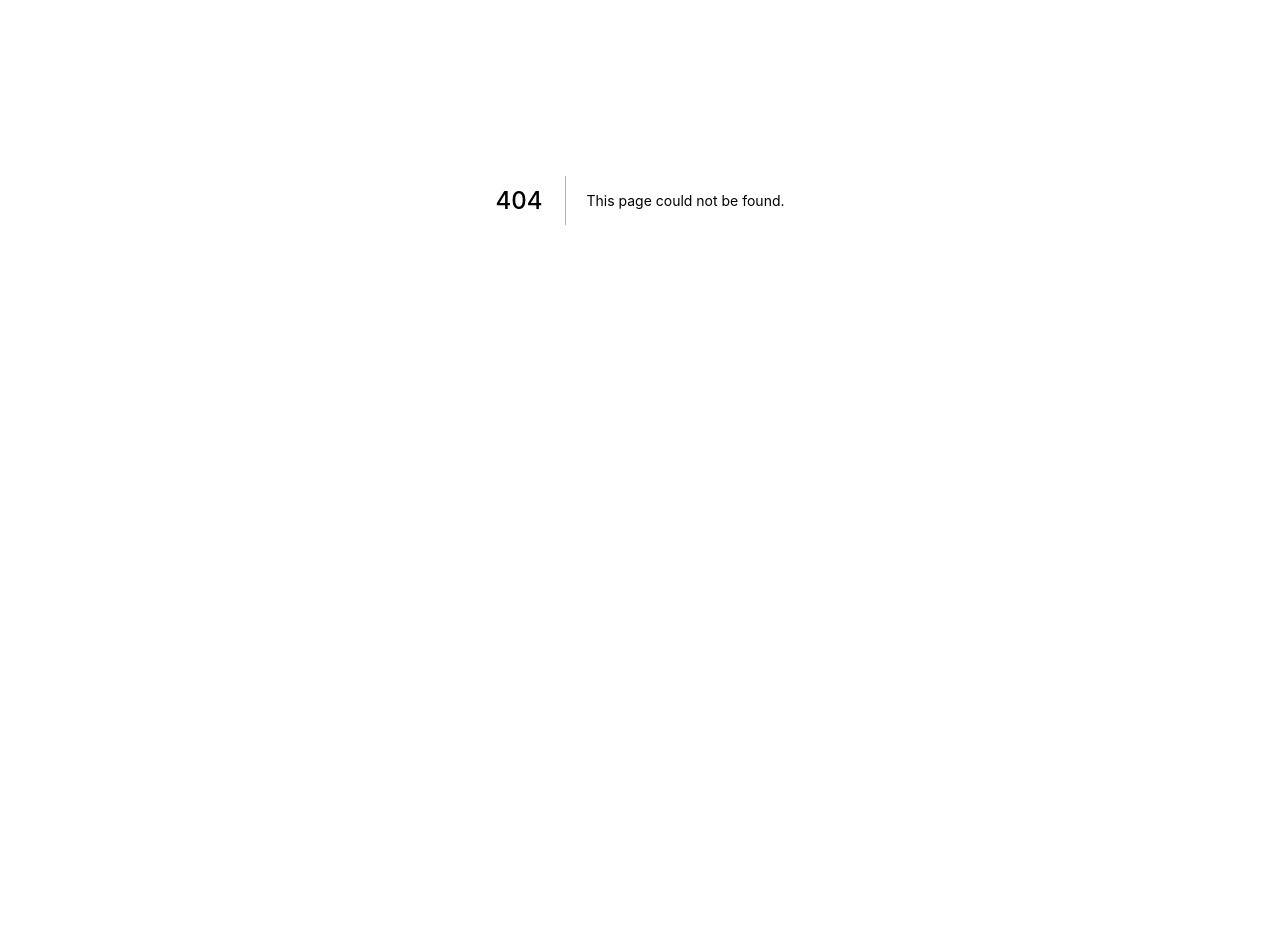
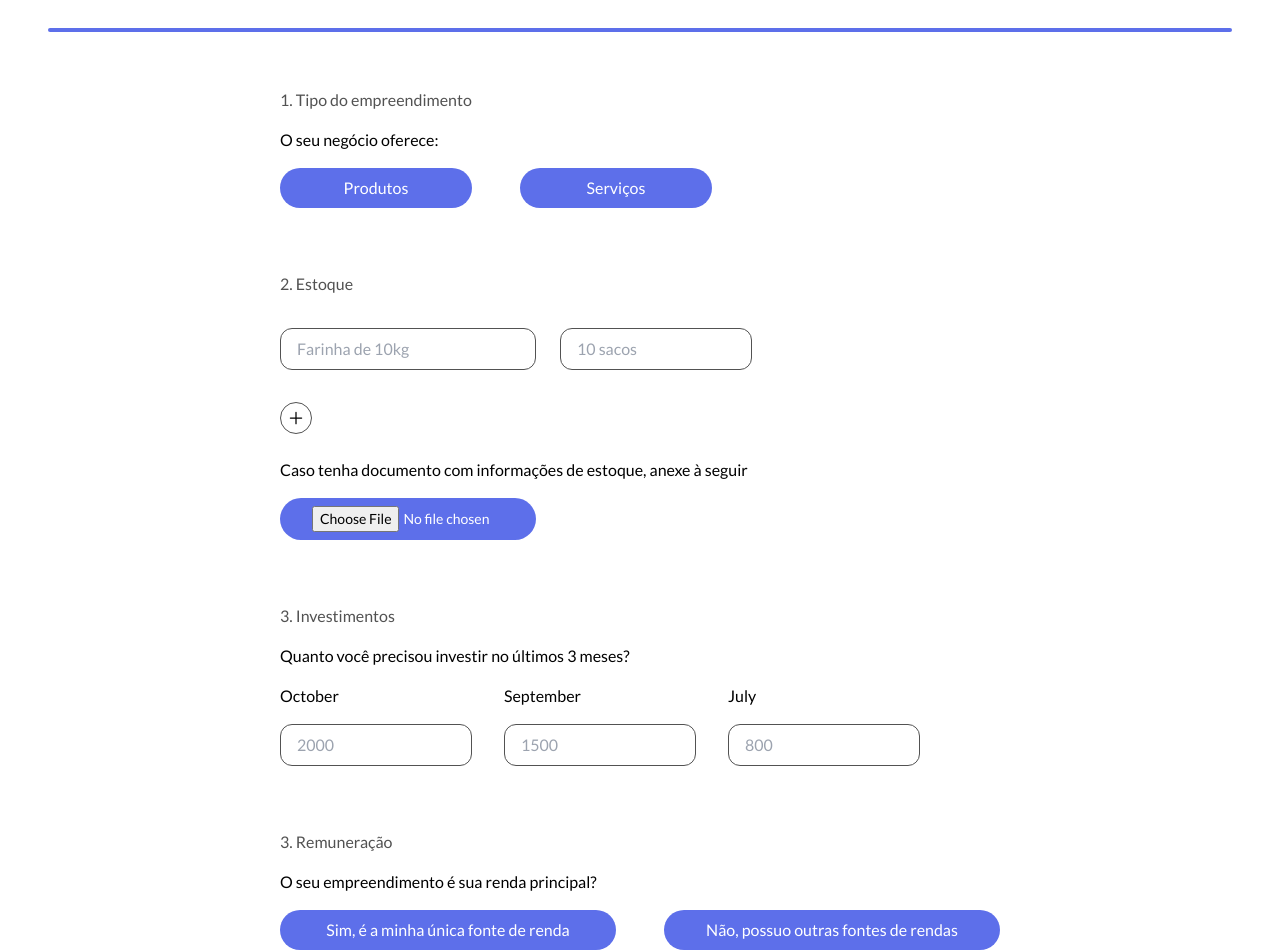
Before and after one commit to katsuragawaa/bndes-hack, a Next.js app: page /forms/business in a window 1280 px wide. Before the commit this address had no page. Shown: the part 200-1152 px from the top of the page. Before the commit the page ends 800 px from the top, so only its background shows below. Built offline with nearby package versions, Linux system fonts and the light colour scheme.

Commit message:
feat: wip business form

```diff
--- a/src/pages/construction.tsx
+++ b/src/pages/construction.tsx
@@ -7,7 +7,7 @@ const Construction: NextPage = () => {
     <>
       <Head>
         <title>avalizo | Em construção</title>
-        <meta name="description" content="avalizoathon solution" />
+        <meta name="description" content="avalizo" />
         <link rel="icon" href="/favicon.ico" />
       </Head>
 
--- /dev/null
+++ b/src/pages/forms/business.tsx
@@ -0,0 +1,254 @@
+import type { NextPage } from "next";
+
+import Head from "next/head";
+import { FormEvent, RefObject, useRef, useState } from "react";
+import moment from "moment";
+
+import { IoAddOutline } from "react-icons/io5";
+import { StickyTop } from "../../components/StickyTop";
+
+export async function getStaticProps() {
+  moment.locale("pt-br");
+  const today = moment();
+  return {
+    props: {
+      month: today.format("MMMM"),
+      lastMonth: today.subtract(1, "month").format("MMMM"),
+      lastLastMonth: today.subtract(2, "month").format("MMMM"),
+    },
+  };
+}
+
+const Inventory = ({ scroll }: { scroll: () => void }) => {
+  return (
+    <div className="mt-4 flex gap-6 pb-2">
+      <div className="flex flex-col gap-4">
+        <input
+          className="w-64 rounded-xl border border-neutral-600 py-2 px-4"
+          type="text"
+          placeholder="Farinha de 10kg"
+          onFocus={scroll}
+        />
+      </div>
+      <div className="flex flex-col gap-4">
+        <input
+          className="w-48 rounded-xl border border-neutral-600 py-2 px-4"
+          type="text"
+          placeholder="10 sacos"
+          onFocus={scroll}
+        />
+      </div>
+    </div>
+  );
+};
+
+const Business: NextPage<Record<string, string>> = ({
+  month,
+  lastMonth,
+  lastLastMonth,
+}) => {
+  const typeRef = useRef<HTMLDivElement>(null);
+  const inventoryRef = useRef<HTMLDivElement>(null);
+  const investRef = useRef<HTMLDivElement>(null);
+  const remunerationRef = useRef<HTMLDivElement>(null);
+
+  const [showProduct, setShowProduct] = useState(false);
+  const showProductQuestion = () => setShowProduct(true);
+
+  const [showIncome, setShowIncome] = useState(false);
+  const showIncomeQuestion = () => {
+    setShowIncome(true);
+    scrollInto(remunerationRef);
+  };
+
+  const [inventories, setInventories] = useState<JSX.Element[]>([
+    <Inventory key={1} scroll={() => scrollInto(inventoryRef)} />,
+  ]);
+
+  const scrollInto = (ref: RefObject<HTMLDivElement>) => {
+    if (!ref.current) {
+      return;
+    }
+
+    ref.current.scrollIntoView({ behavior: "smooth" });
+  };
+
+  const addInventory = () =>
+    setInventories((prev) => [
+      ...prev,
+      <Inventory key={prev.length} scroll={() => scrollInto(inventoryRef)} />,
+    ]);
+
+  const submit = (e: FormEvent<HTMLFormElement>) => {
+    e.preventDefault();
+  };
+
+  return (
+    <>
+      <Head>
+        <title>avalizo | Informações do negócio</title>
+        <meta name="description" content="avalizo" />
+        <link rel="icon" href="/favicon.ico" />
+      </Head>
+
+      <StickyTop>
+        <>
+          <h1 className="text-3xl font-bold">Seu negócio</h1>
+          <p className="mt-2 text-neutral-600">
+            Agora preciso saber sobre o seu empreendimento!
+          </p>
+        </>
+      </StickyTop>
+
+      <main className="container mx-auto mt-56 flex min-h-screen flex-col items-center">
+        <form className="my-16 w-[720px]" onSubmit={submit}>
+          <div className="scroll-mt-72 text-neutral-600" ref={typeRef}>
+            1. Tipo do empreendimento
+          </div>
+          <div className="mt-4 flex flex-col gap-6">
+            <div className="flex flex-col gap-4">
+              O seu negócio oferece:
+              <div className="flex gap-12 text-center text-white">
+                <div
+                  className="w-48 cursor-pointer rounded-full bg-hack-blue-dark py-2"
+                  onClick={showProductQuestion}
+                >
+                  Produtos
+                </div>
+                <div className="w-48 cursor-pointer rounded-full bg-hack-blue-dark py-2">
+                  Serviços
+                </div>
+              </div>
+            </div>
+            {showProduct && (
+              <div className="flex flex-col gap-4">
+                Qual é o produto?
+                <input
+                  className="w-64 rounded-xl border border-neutral-600 py-2 px-4 transition-all duration-300 ease-out focus:w-full"
+                  type="text"
+                  placeholder="Bolos e doces"
+                  onFocus={() => scrollInto(typeRef)}
+                />
+              </div>
+            )}
+          </div>
+
+          <div
+            className="mt-16 scroll-mt-72 text-neutral-600"
+            ref={inventoryRef}
+          >
+            2. Estoque
+          </div>
+          <div className="mt-4 flex flex-col gap-6">
+            {inventories.map((i) => i)}
+            <div
+              className="flex h-8 w-8 cursor-pointer items-center justify-center rounded-full border border-neutral-600"
+              onClick={addInventory}
+            >
+              <IoAddOutline className="text-xl" />
+            </div>
+            <div className="flex flex-col gap-4">
+              Caso tenha documento com informações de estoque, anexe à seguir
+              <input
+                className="w-64 rounded-full bg-hack-blue-dark px-8 py-2 text-sm text-white"
+                type="file"
+                onFocus={() => scrollInto(inventoryRef)}
+              />
+            </div>
+          </div>
+
+          <div className="mt-16 scroll-mt-72 text-neutral-600" ref={investRef}>
+            3. Investimentos
+          </div>
+          <div className="mt-4 flex flex-col gap-6">
+            <div className="flex flex-col gap-4">
+              Quanto você precisou investir no últimos 3 meses?
+              <div className="flex gap-8">
+                <div className="flex flex-col gap-4 capitalize">
+                  {month}
+                  <input
+                    className="w-48 rounded-xl border border-neutral-600 py-2 px-4"
+                    type="text"
+                    placeholder="2000"
+                    onFocus={() => scrollInto(investRef)}
+                  />
+                </div>
+                <div className="flex flex-col gap-4 capitalize">
+                  {lastMonth}
+                  <input
+                    className="w-48 rounded-xl border border-neutral-600 py-2 px-4"
+                    type="text"
+                    placeholder="1500"
+                    onFocus={() => scrollInto(investRef)}
+                  />
+                </div>
+                <div className="flex flex-col gap-4 capitalize">
+                  {lastLastMonth}
+                  <input
+                    className="w-48 rounded-xl border border-neutral-600 py-2 px-4"
+                    type="text"
+                    placeholder="800"
+                    onFocus={() => scrollInto(investRef)}
+                  />
+                </div>
+              </div>
+            </div>
+            {showProduct && (
+              <div className="flex flex-col gap-4">
+                Qual é o produto?
+                <input
+                  className="w-64 rounded-xl border border-neutral-600 py-2 px-4 transition-all duration-300 ease-out focus:w-full"
+                  type="text"
+                  placeholder="Bolos e doces"
+                  onFocus={() => scrollInto(investRef)}
+                />
+              </div>
+            )}
+          </div>
+
+          <div
+            className="mt-16 scroll-mt-72 text-neutral-600"
+            ref={remunerationRef}
+          >
+            3. Remuneração
+          </div>
+          <div className="mt-4 flex flex-col gap-6">
+            <div className="flex flex-col gap-4">
+              O seu empreendimento é sua renda principal?
+              <div className="flex gap-12 text-center text-white">
+                <div className="w-full cursor-pointer rounded-full bg-hack-blue-dark py-2">
+                  Sim, é a minha única fonte de renda
+                </div>
+                <div
+                  className="w-full cursor-pointer rounded-full bg-hack-blue-dark py-2"
+                  onClick={showIncomeQuestion}
+                >
+                  Não, possuo outras fontes de rendas
+                </div>
+              </div>
+            </div>
+            {showIncome && (
+              <div className="flex flex-col gap-4">
+                Qual são suas outras rendas?
+                <input
+                  className="w-64 rounded-xl border border-neutral-600 py-2 px-4 transition-all duration-300 ease-out focus:w-full"
+                  type="text"
+                  placeholder="Aluguel de imóvel, 1000 reais"
+                  onFocus={() => scrollInto(remunerationRef)}
+                />
+              </div>
+            )}
+          </div>
+
+          <input
+            className="mt-16 mb-[calc(100vh-450px)] h-10 w-32 cursor-pointer rounded-full bg-hack-green font-bold text-white"
+            type="submit"
+            value="Avançar"
+          />
+        </form>
+      </main>
+    </>
+  );
+};
+
+export default Business;
--- a/src/pages/forms/personal.tsx
+++ b/src/pages/forms/personal.tsx
@@ -28,8 +28,8 @@ const Personal: NextPage = () => {
   return (
     <>
       <Head>
-        <title>avalizo | Informações Pessoais</title>
-        <meta name="description" content="avalizoathon solution" />
+        <title>avalizo | Informações pessoais</title>
+        <meta name="description" content="avalizo" />
         <link rel="icon" href="/favicon.ico" />
       </Head>
 
@@ -115,7 +115,7 @@ const Personal: NextPage = () => {
               Por qual telefone podemos entrar em contato?
               <input
                 className="w-64 rounded-xl border border-neutral-600 py-2 px-4"
-                type="phone"
+                type="text"
                 placeholder="(DDD) 99999-9999"
                 onFocus={() => scrollInto(contactRef)}
               />
--- a/src/pages/index.tsx
+++ b/src/pages/index.tsx
@@ -14,7 +14,7 @@ const Home: NextPage = () => {
     <>
       <Head>
         <title>avalizo</title>
-        <meta name="description" content="avalizoathon solution" />
+        <meta name="description" content="avalizo" />
         <link rel="icon" href="/favicon.ico" />
       </Head>
 
```
